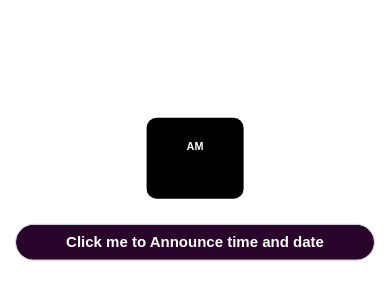
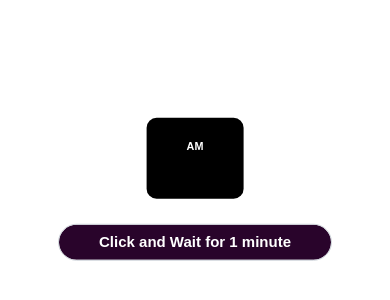
Before and after one commit to Ataar/Audio-Player, a website: page index.html in a window 390 px wide. Shown: the part 264-564 px from the top of the page. Drawn offline with nearby package versions, Linux system fonts and the light colour scheme; some packages are replaced by stand-ins of ours; a script that the page names is missing.

Commit message:
Updated data in files

```diff
--- a/assets/css/style.css
+++ b/assets/css/style.css
@@ -25,13 +25,20 @@ body {
     transform: translate(-50%, -50%);
 }
 
-@media(min-width: 320px) and (max-width: 768px) {
+@media (min-width: 320px) and (max-width: 768px) {
     button#startButton {
-
         font-size: 15px;
         background-color: rgb(4, 52, 4);
         color: white;
-        margin-top: 2.5rem !important
+        margin-top: 2.5rem !important;
+        width: 76%;
+        /* Adjust the width for responsiveness */
+        display: block;
+        /* Ensures the button behaves like a block element */
+        margin-left: auto;
+        margin-right: auto;
+        text-align: center;
+    }
 }
 
 .clock {
@@ -48,7 +55,7 @@ body {
 
 }
 
-}
+
 
 
 
--- a/index.html
+++ b/index.html
@@ -17,7 +17,7 @@
             </div>
 
             <div class="col-md-4">
-             <button id="startButton" class="start-button form-control font-weight-bold">Click me to Announce time and date</button>
+             <button id="startButton" class="start-button form-control font-weight-bold">Click and Wait for 1 minute</button>
             </div>
 
         </div>
```
Lines whose indentation alone changed are shown as unchanged.
